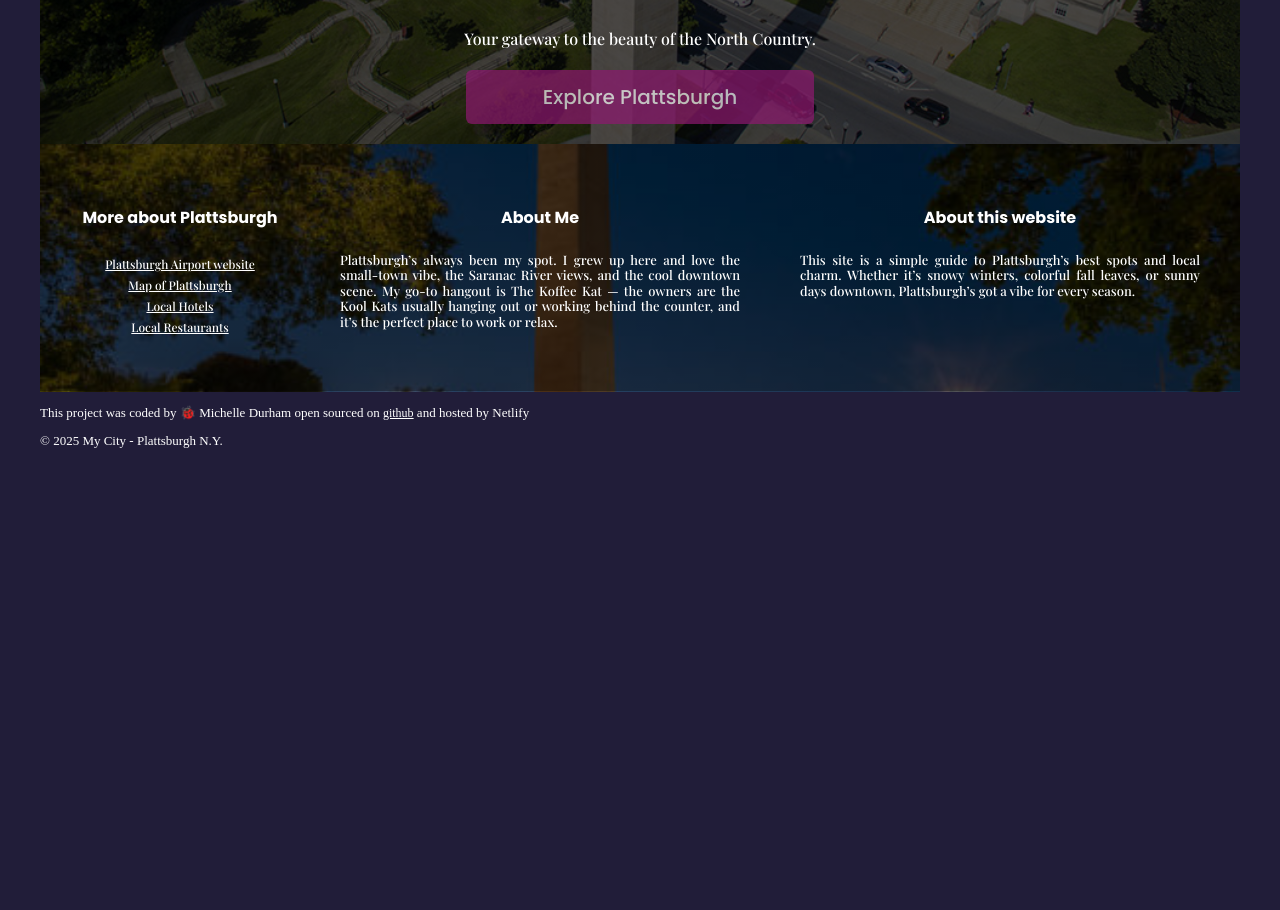
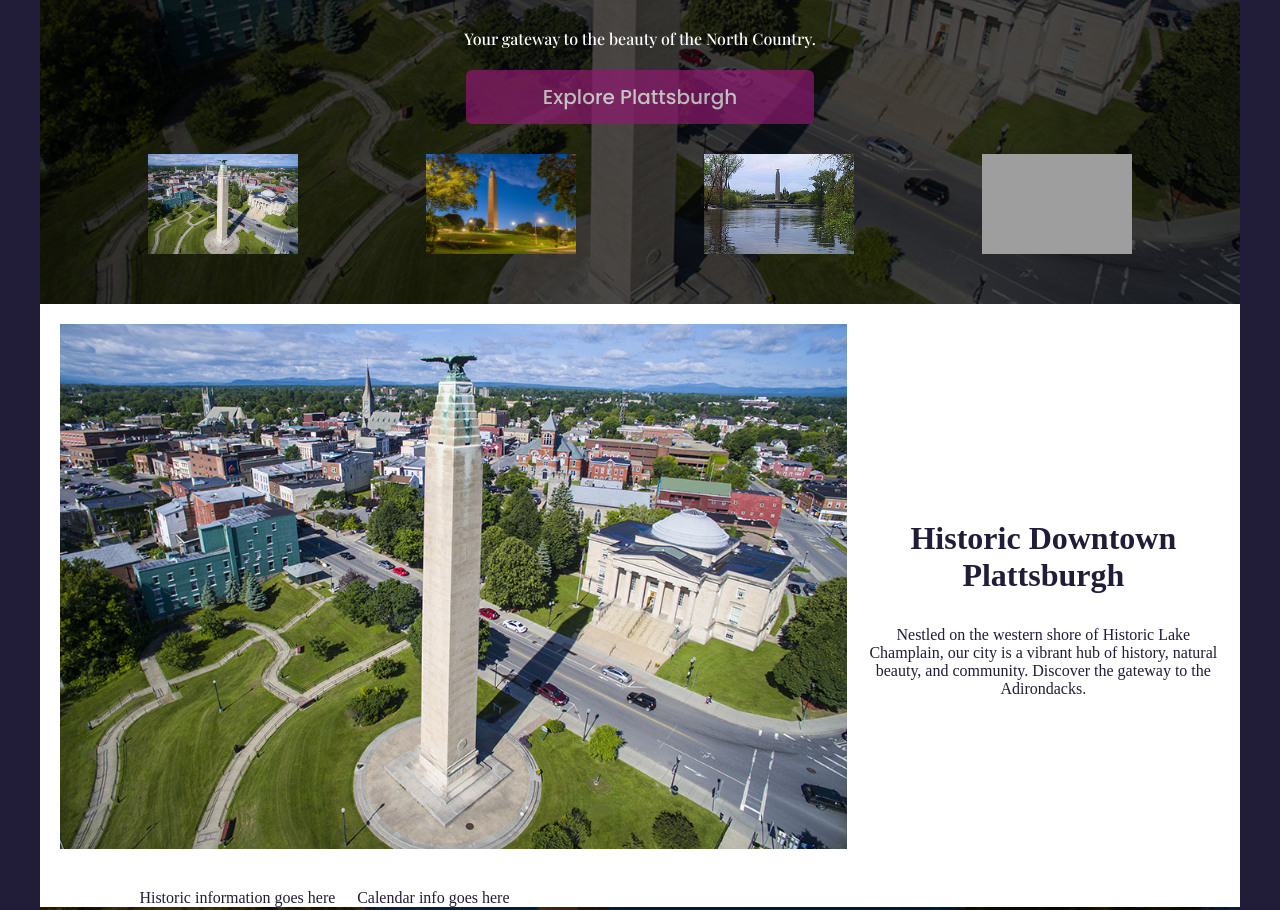
Before and after one commit to Beachyshells/My_City, a plain HTML site: page index.html in a window 1280 px wide. Shown: the part 280-1190 px from the top of the page. Before the commit the page ends 800 px from the top, so only its background shows below. Drawn offline with nearby package versions, Linux system fonts and the light colour scheme; grey boxes are pictures that could not be loaded; a script that the page names is missing; a web font is replaced by a local one.

Commit message:
messing around with the grid
I'm just trying to manipulate and figure out a grid system I like, but I am having no luck and will try again later

```diff
--- a/index.html
+++ b/index.html
@@ -13,6 +13,7 @@
     <title>My City - Plattsburgh N.Y.</title>
   </head>
   <body>
+    <!--Top of Page-->
     <header>
       <section class="container">
         <div class="hero">
@@ -24,10 +25,80 @@
           <a class="button poppins-bold" href="#explore"
             ><span style="font-weight: 500">Explore Plattsburgh</span></a
           >
+          <div class="container">
+            <div class="art">
+              <img
+                class="mySlides"
+                src="images/Plattsburgh-monument-city-hall_Credit-Bruce-Carlin-1.jpg"
+                alt=""
+              />
+              <img
+                class="mySlides"
+                src="images/Eagle_Monument-1782782929-612x612.jpg"
+                alt=""
+              />
+              <img
+                class="mySlides"
+                src="images/Saranac_Plattsburgh_NY_obelisk.jpg"
+                alt=""
+              />
+              <img
+                class="mySlides"
+                src="images/Plattsburgh-railroad-tracks.jpg"
+                alt=""
+              />
+            </div>
+          </div>
         </div>
       </section>
     </header>
+    <!--Middle of Page-->
+    <main>
 
+      <!--Container to keep all sections consistant-->
+      <section class="container">
+        <!--Main container to hold grid-->
+        <div class="main-content">
+
+          <!--First row-->
+          <div class="first-row-content">
+           <!--First-row/box-1-->
+            <div class="image-box">
+            <img
+              class="main-image"
+              src="images/Plattsburgh-monument-city-hall_Credit-Bruce-Carlin-1.jpg"
+              alt=""
+            /></div>
+          <!--First-row/box-2-->
+            <div class="main-introduction">
+              <h3>Historic Downtown Plattsburgh</h3>
+              <p>
+                Nestled on the western shore of Historic Lake Champlain, our
+                city is a vibrant hub of history, natural beauty, and community.
+                Discover the gateway to the Adirondacks.
+              </p>
+            </div>
+
+            <!--Second row-->
+            <div class="second-row-content">
+             <!--Second-row/box-1-->
+              <div class="historic-info">
+              Historic information goes here
+             </div>
+             <!--Second-row/box-2-->
+             <div class="calendar">
+              Calendar info goes here
+             </div>
+            </div>
+              </div>
+</div>
+
+
+          </div>
+        </div>
+      </section>
+    </main>
+    <!--Bottom of page-->
     <footer>
       <section class="container">
         <div class="footer-content">
@@ -69,6 +140,7 @@
               it’s the perfect place to work or relax.
             </p>
           </div>
+
           <a
             href="about-me.html"
             target="_blank"
--- a/styles/style.css
+++ b/styles/style.css
@@ -18,8 +18,16 @@
   font-style: normal;
 }
 
+/*Main Page*/
+
 body {
   background-color: #211d39;
+}
+
+.container {
+  margin: 0 auto;
+  max-width: 1200px;
+  width: 100%;
 }
 
 .hero {
@@ -31,15 +39,48 @@ body {
   box-sizing: border-box;
   text-align: center;
   padding: 20px;
+  z-index: 1000;
+  color: white;
 }
 
-header {
+.footer-content {
+  display: grid;
+  grid-template-columns: 1fr 2fr 2fr;
+  grid-gap: 60px;
+  background-image: linear-gradient(rgba(0, 0, 0, 0.7), rgba(0, 0, 0, 0.7)),
+    url("../images/Eagle_Monument-1782782929-612x612.jpg");
+  background-size: cover;
+  background-repeat: no-repeat;
+  background-position: center;
   z-index: 1000;
+  text-align: center;
+  padding: 40px;
+  color: white;
 }
 
+.first-row-content {
+  display: grid;
+  grid-template-columns: 2fr 1fr;
+
+  grid-gap: 20px;
+  background-color: white;
+  text-align: center;
+  align-items: center;
+  justify-items: center;
+  color: #211d39;
+  z-index: 1000;
+
+  margin: 0;
+}
+
+.second-row-content {
+  display: grid;
+  grid-template-columns: 1fr 1fr 1fr;
+}
+
+/*My page Headings*/
 h1,
 h3 {
-  color: white;
   margin-top: 60px;
 }
 h1 {
@@ -51,6 +92,94 @@ h3 {
 h4 {
   color: white;
 }
+
+/*Header Content*/
+
+.button {
+  display: block;
+  margin: 0 auto;
+  max-width: 300px;
+  background-color: #8e1970;
+  opacity: 0.7;
+  color: white;
+  border: none;
+  padding: 12px 24px;
+  border-radius: 6px;
+  cursor: pointer;
+  font-size: 20px;
+  font-weight: 600;
+  text-decoration: none;
+  transition: all 90ms ease-in-out;
+  z-index: 1000;
+}
+
+.button:hover {
+  background: linear-gradient(
+    to left,
+    rgba(138, 2, 108, 1),
+    rgba(138, 2, 108, 1)
+  );
+  color: rgb(251, 229, 238);
+  opacity: 0.9;
+}
+
+.art {
+  padding: 30px;
+  display: flex;
+  justify-content: center;
+  gap: 13px;
+}
+
+.mySlides {
+  max-width: 150px;
+  max-height: 100px;
+  min-width: 100px;
+}
+
+/*Main Content*/
+
+.main-image {
+  display: block;
+  max-width: fit-content;
+
+  height: auto;
+  padding: 20px 20px;
+  border-radius: 4px;
+}
+
+.main-introduction {
+  padding: 20px;
+}
+.main-content {
+  display: block;
+  align-items: center;
+}
+
+/*Footer Content*/
+
+footer p {
+  font-size: 13px;
+  line-height: 1.2;
+  text-align: justify;
+  color: white;
+}
+
+footer ul {
+  list-style: none;
+  padding: 0;
+}
+
+footer a {
+  color: white;
+  text-decoration: underline;
+  font-size: 12px;
+}
+
+.about-me-link {
+  display: none;
+}
+
+/*@media queries*/
 
 @media (max-width: 960px) {
   h1,
@@ -67,83 +196,6 @@ h4 {
     margin: 0;
     padding: 20px;
   }
-}
-
-.button {
-  display: block;
-  margin: 0 auto;
-  max-width: 300px;
-  background-color: #8e1970;
-  opacity: 0.7;
-  color: white;
-  border: none;
-  padding: 12px 24px;
-  border-radius: 6px;
-  cursor: pointer;
-  font-size: 20px;
-  font-weight: 600;
-  text-decoration: none;
-
-  transition: all 90ms ease-in-out;
-  z-index: 1000;
-}
-
-.button:hover {
-  background: linear-gradient(
-    to left,
-    rgba(138, 2, 108, 1),
-    rgba(138, 2, 108, 1)
-  );
-  color: rgb(251, 229, 238);
-  opacity: 0.9;
-}
-
-footer {
-  color: white;
-  z-index: 1000;
-  text-align: center;
-}
-
-.container {
-  margin: 0 auto;
-  max-width: 1200px;
-  width: 100%;
-}
-
-.footer-content {
-  display: grid;
-  grid-template-columns: 1fr 2fr 2fr;
-  grid-gap: 60px;
-  background-image: linear-gradient(rgba(0, 0, 0, 0.7), rgba(0, 0, 0, 0.7)),
-    url("../images/Eagle_Monument-1782782929-612x612.jpg");
-  background-size: cover;
-  background-repeat: no-repeat;
-  background-position: center;
-  color: white;
-  z-index: 1000;
-  text-align: center;
-  padding: 40px;
-}
-
-footer p {
-  font-size: 13px;
-  line-height: 1.2;
-  text-align: justify;
-}
-
-footer ul {
-  list-style: none;
-  padding: 0;
-}
-
-footer a {
-  color: white;
-  text-decoration: underline;
-  font-size: 12px;
-}
-
-.about-me-link {
-  display: none;
 }
 
 @media (max-width: 500px) {
@@ -173,9 +225,7 @@ footer a {
   }
 }
 
-.my-city {
-  color: white;
-}
+/*About-Page*/
 
 .my-city-container {
   padding: 20px;
```
Also changed, not shown: about-me.html (+1 -1 lines), 1 other file.
